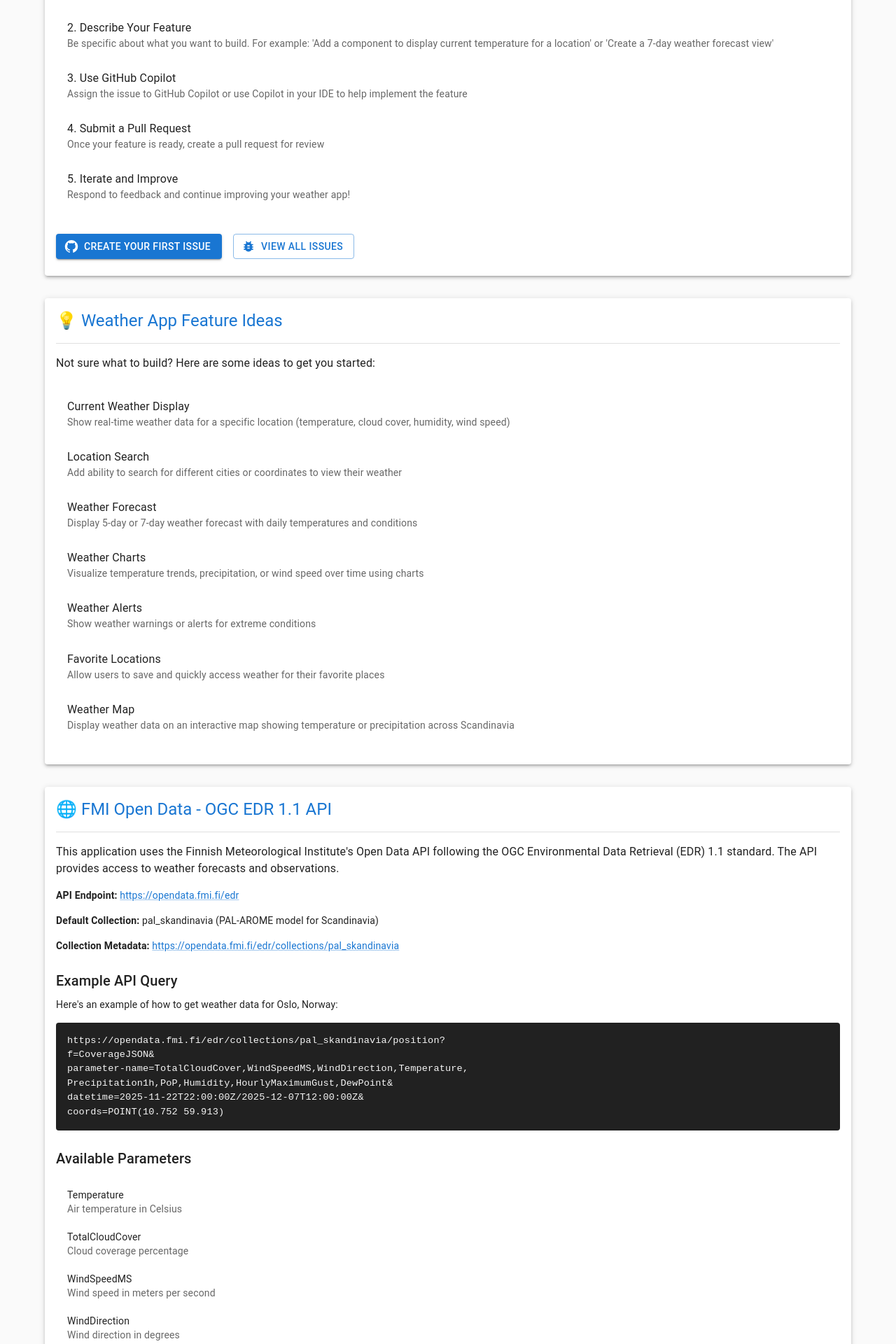
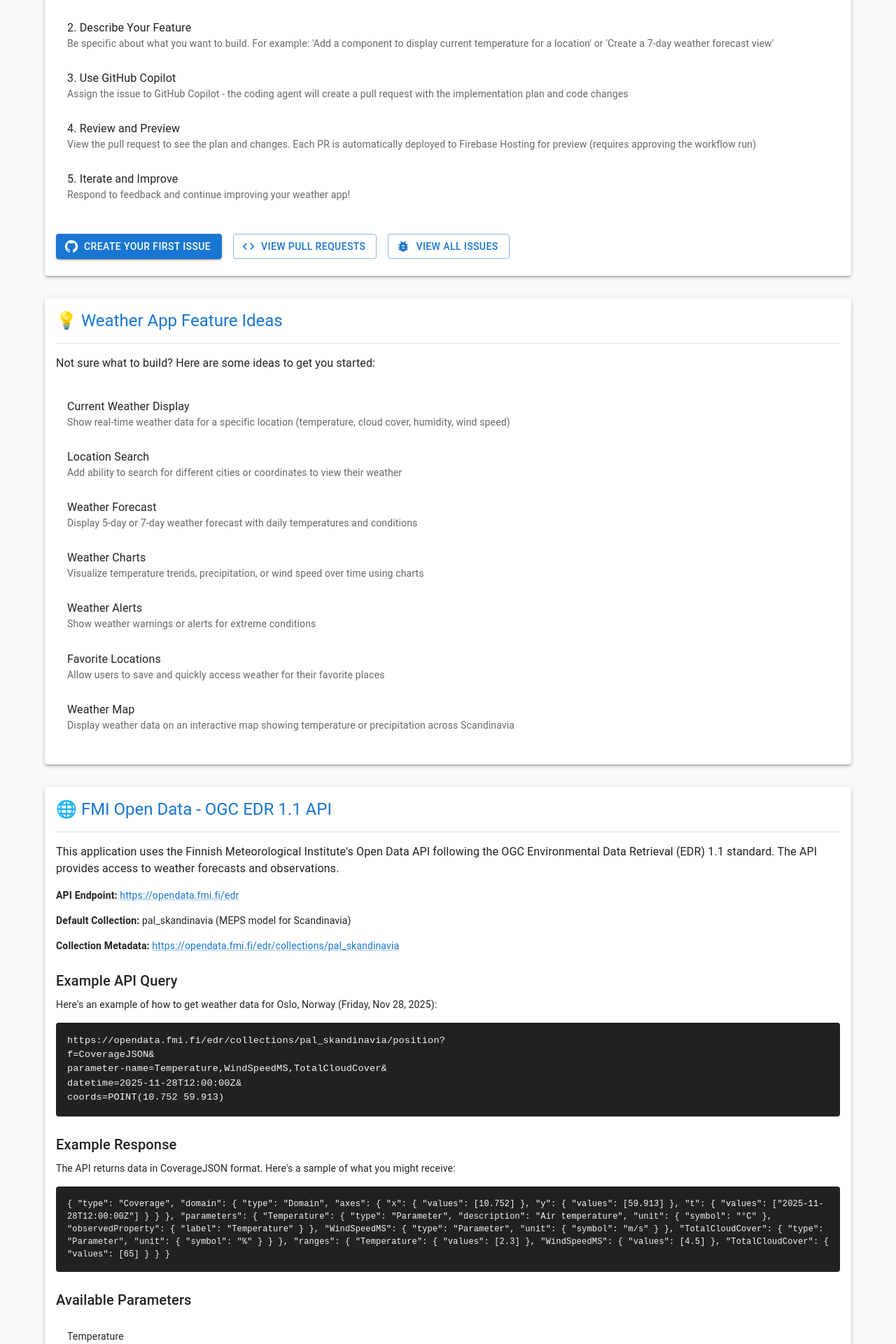
Before and after one commit to fmidev/vibe-coding-training, a React (Vite) app: page / in a window 1280 px wide. Shown: the part 460-2380 px from the top of the page at 70% size. Built offline with nearby package versions, Linux system fonts and the light colour scheme.

Commit message:
Address PR feedback: update workflow steps, add PR button, fix model name, add example response
Co-authored-by: mrauhala <2902523+mrauhala@users.noreply.github.com>

```diff
--- a/src/App.tsx
+++ b/src/App.tsx
@@ -69,13 +69,13 @@ function App() {
                 <ListItem>
                   <ListItemText
                     primary="3. Use GitHub Copilot"
-                    secondary="Assign the issue to GitHub Copilot or use Copilot in your IDE to help implement the feature"
+                    secondary="Assign the issue to GitHub Copilot - the coding agent will create a pull request with the implementation plan and code changes"
                   />
                 </ListItem>
                 <ListItem>
                   <ListItemText
-                    primary="4. Submit a Pull Request"
-                    secondary="Once your feature is ready, create a pull request for review"
+                    primary="4. Review and Preview"
+                    secondary="View the pull request to see the plan and changes. Each PR is automatically deployed to Firebase Hosting for preview (requires approving the workflow run)"
                   />
                 </ListItem>
                 <ListItem>
@@ -95,6 +95,15 @@ function App() {
                   rel="noopener noreferrer"
                 >
                   Create Your First Issue
+                </Button>
+                <Button
+                  variant="outlined"
+                  startIcon={<Code />}
+                  href="https://github.com/fmidev/vibe-coding-training/pulls"
+                  target="_blank"
+                  rel="noopener noreferrer"
+                >
+                  View Pull Requests
                 </Button>
                 <Button
                   variant="outlined"
@@ -190,7 +199,7 @@ function App() {
               </Typography>
 
               <Typography variant="body2" paragraph>
-                <strong>Default Collection:</strong> pal_skandinavia (PAL-AROME model for Scandinavia)
+                <strong>Default Collection:</strong> pal_skandinavia (MEPS model for Scandinavia)
               </Typography>
 
               <Typography variant="body2" paragraph>
@@ -208,7 +217,7 @@ function App() {
                 Example API Query
               </Typography>
               <Typography variant="body2" paragraph>
-                Here's an example of how to get weather data for Oslo, Norway:
+                Here's an example of how to get weather data for Oslo, Norway (Friday, Nov 28, 2025):
               </Typography>
               <Box
                 sx={{
@@ -223,10 +232,60 @@ function App() {
               >
                 https://opendata.fmi.fi/edr/collections/pal_skandinavia/position?<br />
                 f=CoverageJSON&<br />
-                parameter-name=TotalCloudCover,WindSpeedMS,WindDirection,Temperature,<br />
-                Precipitation1h,PoP,Humidity,HourlyMaximumGust,DewPoint&<br />
-                datetime=2025-11-22T22:00:00Z/2025-12-07T12:00:00Z&<br />
+                parameter-name=Temperature,WindSpeedMS,TotalCloudCover&<br />
+                datetime=2025-11-28T12:00:00Z&<br />
                 coords=POINT(10.752 59.913)
+              </Box>
+
+              <Typography variant="h6" sx={{ mt: 3, mb: 1 }}>
+                Example Response
+              </Typography>
+              <Typography variant="body2" paragraph>
+                The API returns data in CoverageJSON format. Here's a sample of what you might receive:
+              </Typography>
+              <Box
+                sx={{
+                  bgcolor: 'grey.900',
+                  color: 'grey.100',
+                  p: 2,
+                  borderRadius: 1,
+                  fontFamily: 'monospace',
+                  fontSize: '0.75rem',
+                  overflowX: 'auto',
+                }}
+              >
+                {`{
+  "type": "Coverage",
+  "domain": {
+    "type": "Domain",
+    "axes": {
+      "x": { "values": [10.752] },
+      "y": { "values": [59.913] },
+      "t": { "values": ["2025-11-28T12:00:00Z"] }
+    }
+  },
+  "parameters": {
+    "Temperature": {
+      "type": "Parameter",
+      "description": "Air temperature",
+      "unit": { "symbol": "°C" },
+      "observedProperty": { "label": "Temperature" }
+    },
+    "WindSpeedMS": {
+      "type": "Parameter",
+      "unit": { "symbol": "m/s" }
+    },
+    "TotalCloudCover": {
+      "type": "Parameter",
+      "unit": { "symbol": "%" }
+    }
+  },
+  "ranges": {
+    "Temperature": { "values": [2.3] },
+    "WindSpeedMS": { "values": [4.5] },
+    "TotalCloudCover": { "values": [65] }
+  }
+}`}
               </Box>
 
               <Typography variant="h6" sx={{ mt: 3, mb: 1 }}>
```
